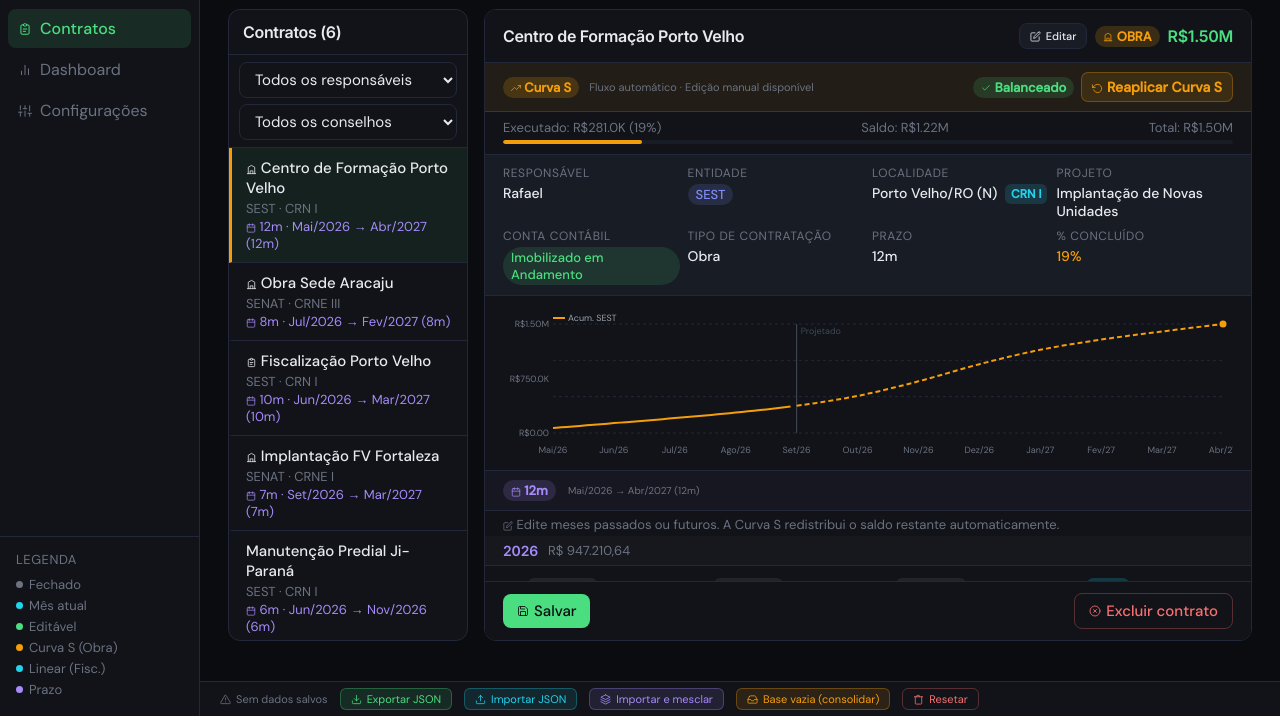
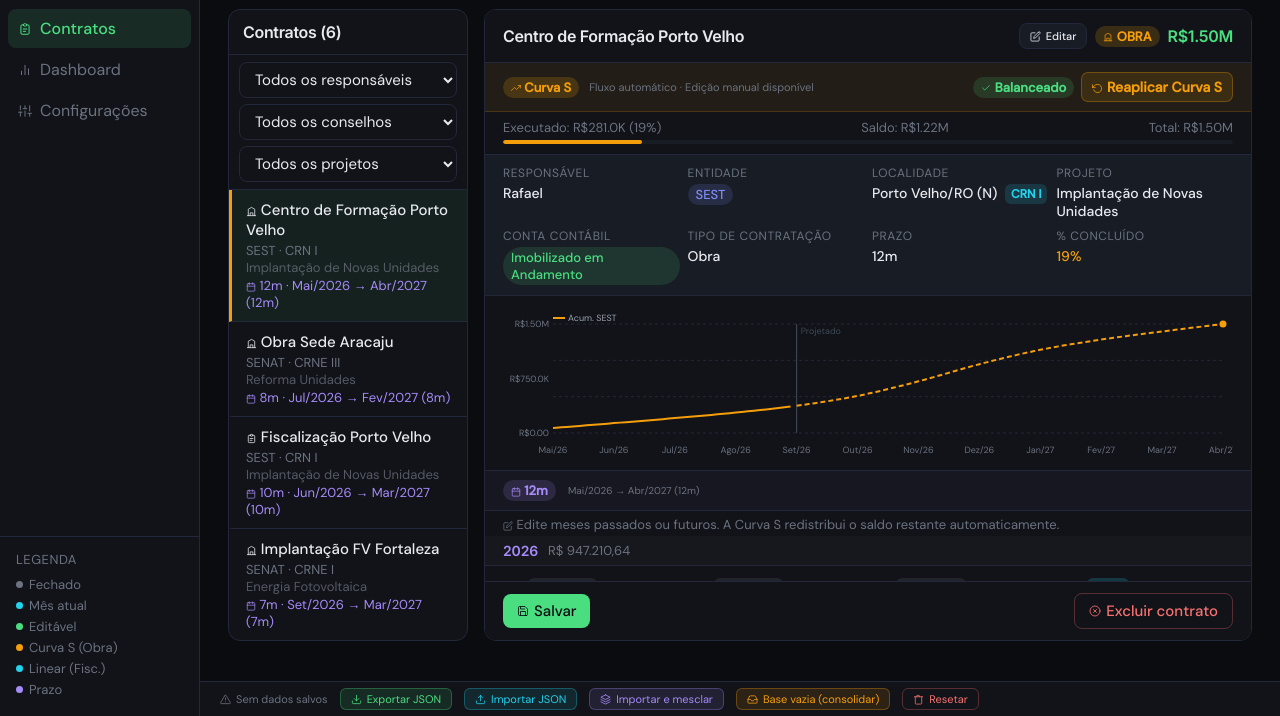
Before and after one commit to claudiossjunior/fluxocaixass, a plain HTML site: page index.html in a window 1280 px wide. Shown: the part 84-800 px from the top of the page. Drawn offline with Linux system fonts and the light colour scheme.

Commit message:
Filtro "Projeto"
Adicionar filtro "Projeto"

```diff
--- a/index.html
+++ b/index.html
@@ -465,6 +465,7 @@ let filtLote = 'Todos';
 let filtCr = 'Todos';      // Conselho Regional — filtro da Dashboard
 let filtRespCt = 'Todos';
 let filtCrCt = 'Todos';    // Conselho Regional — filtro da lista de Contratos
+let filtCatCt = 'Todos';   // Projeto/categoria — filtro da lista de Contratos
 let drillConta = null;
 let configSection = 'contas';
 let showNovoModal = false;
@@ -750,12 +751,15 @@ function renderContratos(){
   if(filtRespCt!=='Todos'&&!respOpts.includes(filtRespCt)) filtRespCt='Todos';
   const crOpts=['Todos',...listaConselhos(contratos)];
   if(filtCrCt!=='Todos'&&!crOpts.includes(filtCrCt)) filtCrCt='Todos';
+  const catOpts=['Todos',...[...new Set([...PROJETOS,...contratos.map(c=>(c.categoria||'').trim()).filter(Boolean)])].sort((a,b)=>a.localeCompare(b,'pt-BR'))];
+  if(filtCatCt!=='Todos'&&!catOpts.includes(filtCatCt)) filtCatCt='Todos';
   const ctFiltrados=contratos.filter(x=>
     (filtRespCt==='Todos'||(x.responsavel||'').trim()===filtRespCt)&&
-    (filtCrCt==='Todos'||getConselho(x.localidade)===filtCrCt)
+    (filtCrCt==='Todos'||getConselho(x.localidade)===filtCrCt)&&
+    (filtCatCt==='Todos'||(x.categoria||'').trim()===filtCatCt)
   );
-  const temFiltroCt=filtRespCt!=='Todos'||filtCrCt!=='Todos';
-  const filtroCtLabel=[filtRespCt!=='Todos'?filtRespCt:null,filtCrCt!=='Todos'?filtCrCt:null].filter(Boolean).join(' + ');
+  const temFiltroCt=filtRespCt!=='Todos'||filtCrCt!=='Todos'||filtCatCt!=='Todos';
+  const filtroCtLabel=[filtRespCt!=='Todos'?filtRespCt:null,filtCrCt!=='Todos'?filtCrCt:null,filtCatCt!=='Todos'?filtCatCt:null].filter(Boolean).join(' + ');
   let listaHtml=ctFiltrados.map(x=>{
     const tp=prazoTotal(x);
     const entLabel=hasRateio(x)
@@ -764,6 +768,7 @@ function renderContratos(){
     return `<div class="ci ${isO(x)?'obra':''} ${x.id===selId?'sel':''}" onclick="selContrato(${x.id})">
       <div class="ci-name">${isO(x)?ico('building',11)+' ':isFisc(x)?ico('clipboard',11)+' ':''}${esc(x.projeto)}</div>
       <div class="ci-meta">${entLabel} · ${getConselho(x.localidade)}</div>
+      <div class="ci-meta" style="opacity:.75">${esc(x.categoria||'—')}</div>
       <div class="ci-prazo">${ico('calendar',10)} ${tp}m · ${prazoLabel(x.mesAbsInicio,tp)}</div>
     </div>`;
   }).join('');
@@ -859,6 +864,7 @@ function renderContratos(){
         <div class="clist-filtros">
           <select class="fsel" onchange="setFiltRespCt(this.value)" title="Filtrar por responsável (define o lote ao exportar)">${respOpts.map(r=>`<option${r===filtRespCt?' selected':''}>${r==='Todos'?'Todos os responsáveis':esc(r)}</option>`).join('')}</select>
           <select class="fsel" onchange="setFiltCrCt(this.value)" title="Filtrar por Conselho Regional (derivado da UF da localidade). Não afeta a exportação de lote, que segue o responsável.">${crOpts.map(r=>`<option${r===filtCrCt?' selected':''}>${r==='Todos'?'Todos os conselhos':esc(r)}</option>`).join('')}</select>
+          <select class="fsel" onchange="setFiltCatCt(this.value)" title="Filtrar por projeto/categoria. Não afeta a exportação de lote, que segue o responsável.">${catOpts.map(r=>`<option${r===filtCatCt?' selected':''}>${r==='Todos'?'Todos os projetos':esc(r)}</option>`).join('')}</select>
         </div>
         <div class="clist-bd" onscroll="contratosListScrollTop=this.scrollTop">${listaHtml||`<div style="padding:18px;text-align:center;font-size:11px;color:var(--mut)">Nenhum contrato para «${esc(filtroCtLabel||'Todos')}»</div>`}</div>
       </div>
@@ -1162,6 +1168,7 @@ function setFiltLote(v){filtLote=v;drillConta=null;renderDashboard();}
 function setFiltCr(v){filtCr=v;drillConta=null;renderDashboard();}
 function setFiltRespCt(v){filtRespCt=v;renderContratos();}
 function setFiltCrCt(v){filtCrCt=v;renderContratos();}
+function setFiltCatCt(v){filtCatCt=v;renderContratos();}
 function renderDashboard(){
   refreshAgora();
   const el=document.getElementById('page-dashboard');
@@ -1656,7 +1663,7 @@ function exportarJSON(){
   a.download = `fluxocaixa_${slug(lote||'base_completa')}_${new Date().toISOString().slice(0,10)}.json`;
   a.click();
   URL.revokeObjectURL(url);
-  const notaCr = filtCrCt!=='Todos' ? ' · filtro de conselho ignorado na exportação' : '';
+  const notaCr = (filtCrCt!=='Todos'||filtCatCt!=='Todos') ? ' · filtros de conselho/projeto ignorados na exportação' : '';
   toast((lote?`Lote exportado: «${esc(lote)}» (${alvo.length} contrato(s))`:`Backup completo exportado (${alvo.length} contrato(s))`)+notaCr);
 }
 function exportarCSV(){
@@ -1734,7 +1741,7 @@ function importarJSON(){
           manualsSenat[c.id]= dados.manualsSenat?.[c.id] || {};
         });
         selId = contratos[0]?.id ?? null;
-        filtCrCt='Todos'; filtCr='Todos';
+        filtCrCt='Todos'; filtCr='Todos'; filtCatCt='Todos'; filtCat='Todas';
         salvarStorage();
         toast('Dados importados com sucesso!');
         showPage(paginaAtual);
@@ -1827,7 +1834,7 @@ function novaBaseConsolidacao(){
   contratos=[]; fluxo={}; drafts={}; manuals={};
   fluxoSenat={}; draftsSenat={}; manualsSenat={};
   selId=null;
-  filtCrCt='Todos'; filtCr='Todos';
+  filtCrCt='Todos'; filtCr='Todos'; filtCatCt='Todos'; filtCat='Todas';
   salvarStorage();
   toast('Base vazia — pronta para consolidar os lotes');
   showPage(paginaAtual);
```
